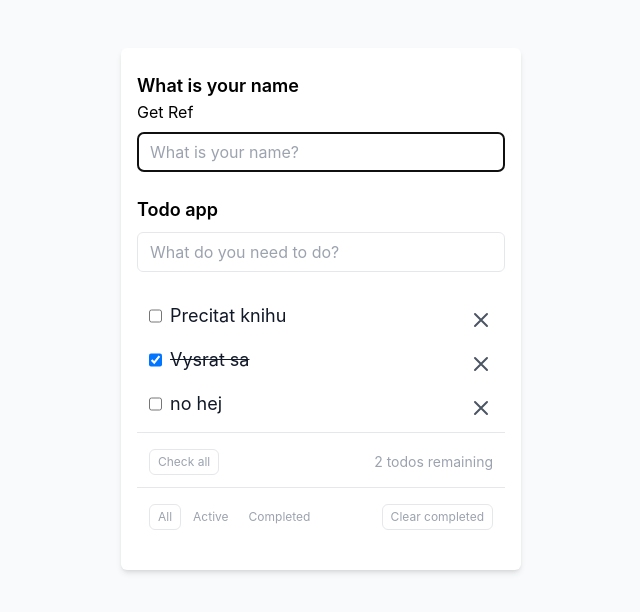
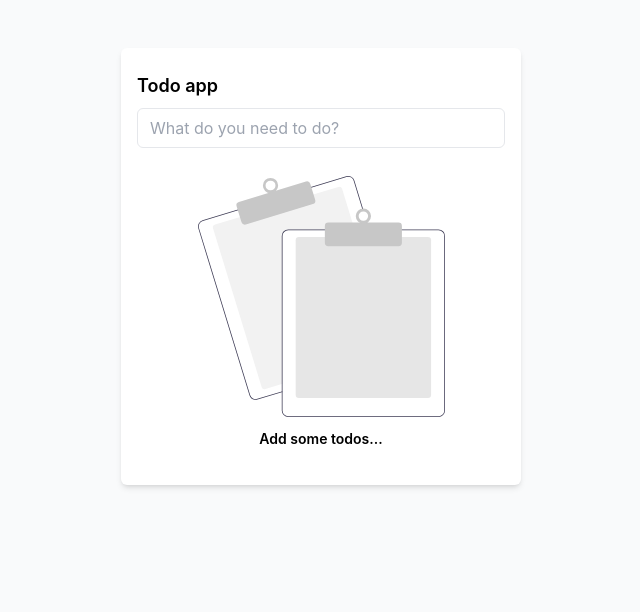
Before and after one commit to MiroslavZaprazny/todo, a React (Create React App) app: page / in a window 1280 px wide. Shown: the top 612 px of the page, without its empty margins (319-959 px from the left). Built offline with nearby package versions, Linux system fonts and the light colour scheme.

Commit message:
Add todos to local storage

```diff
--- a/src/App.jsx
+++ b/src/App.jsx
@@ -1,37 +1,18 @@
-import { useState } from 'react';
 import './App.css';
 import NoTodos from './components/NoTodos';
 import TodoForm from './components/TodoForm';
 import TodoList from './components/TodoList';
 import NameContainer from './components/NameContainer';
+import useLocalStorage from './hooks/useLocalStorage'
 
 function App() {
-  const [todos, setTodos] = useState([
-    {
-      id: 1,
-      title: 'Precitat knihu',
-      isComplete: false,
-      isEditing: false,
-    },
-    {
-      id: 2,
-      title: 'Vysrat sa',
-      isComplete: true,
-      isEditing: false,
-    },
-    {
-      id: 3,
-      title: 'no hej',
-      isComplete: false,
-      isEditing: false,
-    },
-  ]);
+  const [todos, setTodos] = useLocalStorage('todos', []);
 
   return (
     <div className="App">
       <div className="bg-white w-100 shadow-md rounded-md mx-auto my-12 px-4 py-6">
         <div className="todo">
-          <NameContainer todos={todos} />
+          {/* <NameContainer todos={todos} /> */}
           <h3 className="font-semibold text-lg">Todo app</h3>
 
           <TodoForm todos={todos} setTodos={setTodos} />
--- a/src/components/NameContainer.jsx
+++ b/src/components/NameContainer.jsx
@@ -1,13 +1,22 @@
 import React, { useEffect, useRef, useState } from 'react';
+import useLocalStorage from '../hooks/useLocalStorage';
+
 
 export default function NameContainer(props) {
   const { todos } = props;
-  const [name, setName] = useState('');
+  const [name, setName] = useLocalStorage('name', '')
   const nameInputEl = useRef(null);
 
   useEffect(() => {
     nameInputEl.current.focus();
+
+    // setName(JSON.parse(localStorage.getItem('name')) ?? '');
   }, []);
+
+  const handleNameInput = (event) => {
+    setName(event.target.value);
+    // localStorage.setItem('name', JSON.stringify(event.target.value));
+  };
 
   return (
     <div className="name-container mb-6">
@@ -18,7 +27,7 @@
           type="text"
           value={name}
           ref={nameInputEl}
-          onChange={(event) => setName(event.target.value)}
+          onChange={handleNameInput}
           className="border w-full h-10 rounded-md mt-2 px-3 py-2"
           placeholder="What is your name?"
         />
--- a/src/components/TodoForm.jsx
+++ b/src/components/TodoForm.jsx
@@ -1,9 +1,10 @@
 import React, { useState } from 'react';
+import useLocalStorage from '../hooks/useLocalStorage';
 
 export default function TodoForm(props) {
   const [todoInput, setTodoInput] = useState('');
 
-  const [idForTodo, setIdForTodo] = useState(4);
+  const [idForTodo, setIdForTodo] = useLocalStorage('idForTodo', 1)
 
   const handleInput = (event) => {
     setTodoInput(event.target.value);
--- /dev/null
+++ b/src/hooks/useLocalStorage.js
@@ -0,0 +1,17 @@
+import { useEffect, useState } from 'react';
+
+const useLocalStorage = (key, initialValue) => {
+  const [value, setValue] = useState(() => {
+    const item = localStorage.getItem(key);
+
+    return item ? JSON.parse(item) : initialValue;
+  });
+
+  useEffect(() => {
+    localStorage.setItem(key, JSON.stringify(value));
+  }, [key, value]);
+
+  return [value, setValue];
+};
+
+export default useLocalStorage;
```
